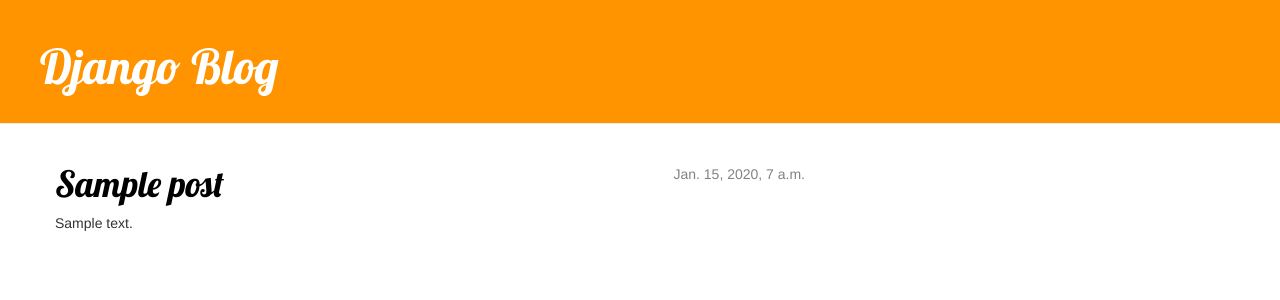
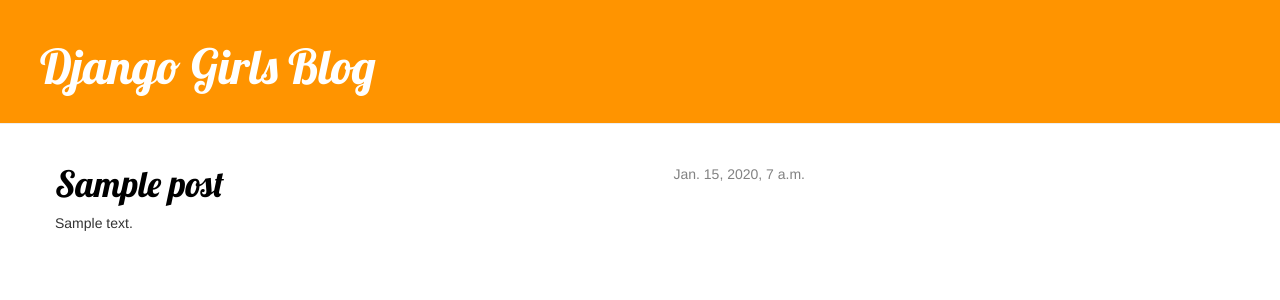
Before and after one commit to henriquegarcia15/my-first-blog, a Django app: template blog/templates/blog/post_list.html in a window 1280 px wide. Shown: the top 300 px of the page. Run offline with Django 3.2, Linux system fonts and the light colour scheme; the template is opened without the code that fills it: values that come from a table or form of the project are taken from there, others are empty; tables that the repository leaves empty hold one stand-in row (values such as "Sample post"); some libraries are stand-ins or nearby versions.

Commit message:
template base

```diff
--- /dev/null
+++ b/blog/templates/blog/base.html
@@ -0,0 +1,24 @@
+{% load staticfiles %}
+<html>
+    <head>
+        <title>Django Girls blog</title>
+        <link rel="stylesheet" href="//maxcdn.bootstrapcdn.com/bootstrap/3.2.0/css/bootstrap.min.css">
+        <link rel="stylesheet" href="//maxcdn.bootstrapcdn.com/bootstrap/3.2.0/css/bootstrap-theme.min.css">
+        <link href='//fonts.googleapis.com/css?family=Lobster&subset=latin,latin-ext' rel='stylesheet' type='text/css'>
+        <link rel="stylesheet" href="{% static 'css/blog.css' %}">
+    </head>
+    <body>
+        <div class="page-header">
+            <h1><a href="/">Django Girls Blog</a></h1>
+        </div>
+
+        <div class="content container">
+            <div class="row">
+                <div class="col-md-8">
+                {% block content %}
+                {% endblock %}
+                </div>
+            </div>
+        </div>
+    </body>
+</html>
--- a/blog/templates/blog/post_list.html
+++ b/blog/templates/blog/post_list.html
@@ -1,20 +1,6 @@
-{% load staticfiles %}
-<html>
-    <head>
-        <title>Django blog</title>
-        <link rel="stylesheet" href="//maxcdn.bootstrapcdn.com/bootstrap/3.2.0/css/bootstrap.min.css">
-        <link rel="stylesheet" href="//maxcdn.bootstrapcdn.com/bootstrap/3.2.0/css/bootstrap-theme.min.css">
-        <link rel="stylesheet" href="{% static 'css/blog.css' %}">
-        <link href="https://fonts.googleapis.com/css?family=Lobster&subset=latin,latin-ext" rel="stylesheet" type="text/css">
-    </head>
-    <body>
-        <div class="page-header">
-            <h1><a href="/">Django Blog</a></h1>
-        </div>
+{% extends 'blog/base.html' %}
 
-        <div class="content container">
-		    <div class="row">
-		        <div class="col-md-8">
+{% block content %}
     {% for post in posts %}
         <div class="post">
             <div class="date">
@@ -24,8 +10,4 @@
             <p>{{ post.text|linebreaksbr }}</p>
         </div>
     {% endfor %}
-		        </div>
-		    </div>
-		</div>
-    </body>
-</html>
+{% endblock content %}
```
Lines whose indentation alone changed are shown as unchanged.
